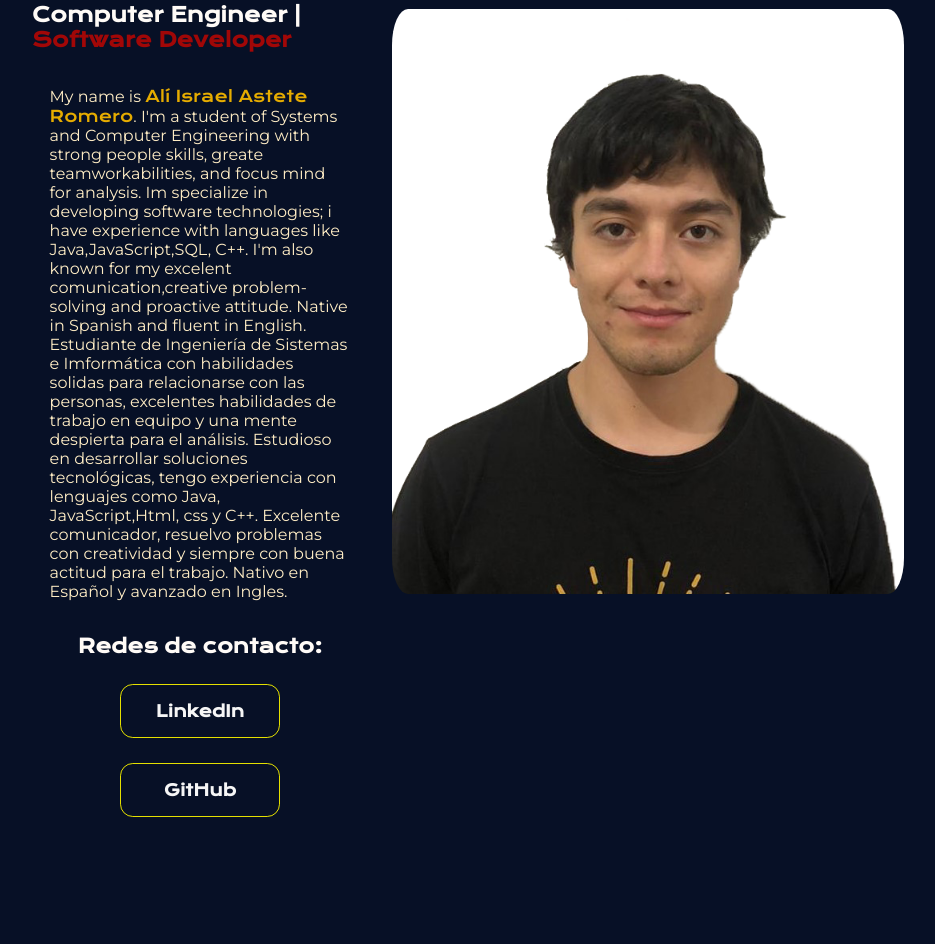
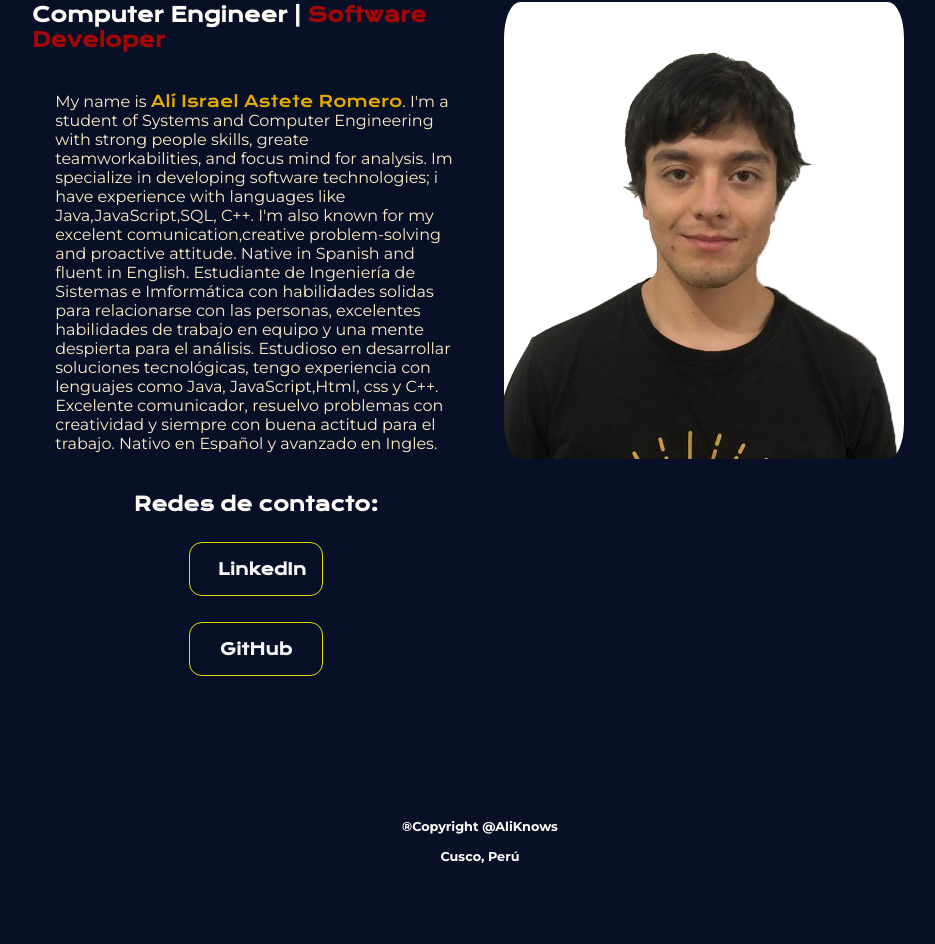
Before and after one commit to AliKnows/PW4, a plain HTML site: page index.html in a window 1280 px wide. Shown: the part 342-1286 px from the top of the page, without its empty margins (160-1095 px from the left). After the commit the page ends 1221 px from the top, so only its background shows below. Drawn offline with nearby package versions, Linux system fonts and the light colour scheme.

Commit message:
Add file

```diff
--- a/style.css
+++ b/style.css
@@ -85,8 +85,8 @@ a{
 
 }
  .Profile{
-    height: auto;
-    width: auto;
+
+    width: 50%;
     border-radius: 50px;
     padding: 5px 30px;
  }
@@ -100,13 +100,13 @@ a{
 
 }
 .presentacion_contenido_Titulo1{
-    font-size: 50px;
+    font-size: 3.125rem;
 }
 .presentacion_contenido_Titulo2{
-    font-size: 25px;
+    font-size: 1.5625rem;
 }
 .presentacion_contenido_texto{
-    font-size: 20px ;
+    font-size: 1.25rem ;
 }
 
 .presentacion_enlaces{
@@ -119,20 +119,20 @@ a{
 
 .titulo_redes{
     font-family:"Krona One", sans-serif;
-    font-size: 24px;
+    font-size: 1.5rem;
 
 
 }
 .enlaces_link{
     color: #f6f6f6;
     padding: 20px 35px;
-    width: 200px;
+    width: 30%;
 
     background-color: none;
     text-align: center;
     border-radius: 16px;
     font-family:"Krona One", sans-serif;
-    font-size: 20px;
+    font-size:1.25rem;
     font-weight: 600;
     text-decoration: none;
     margin-left: 30px;
```
